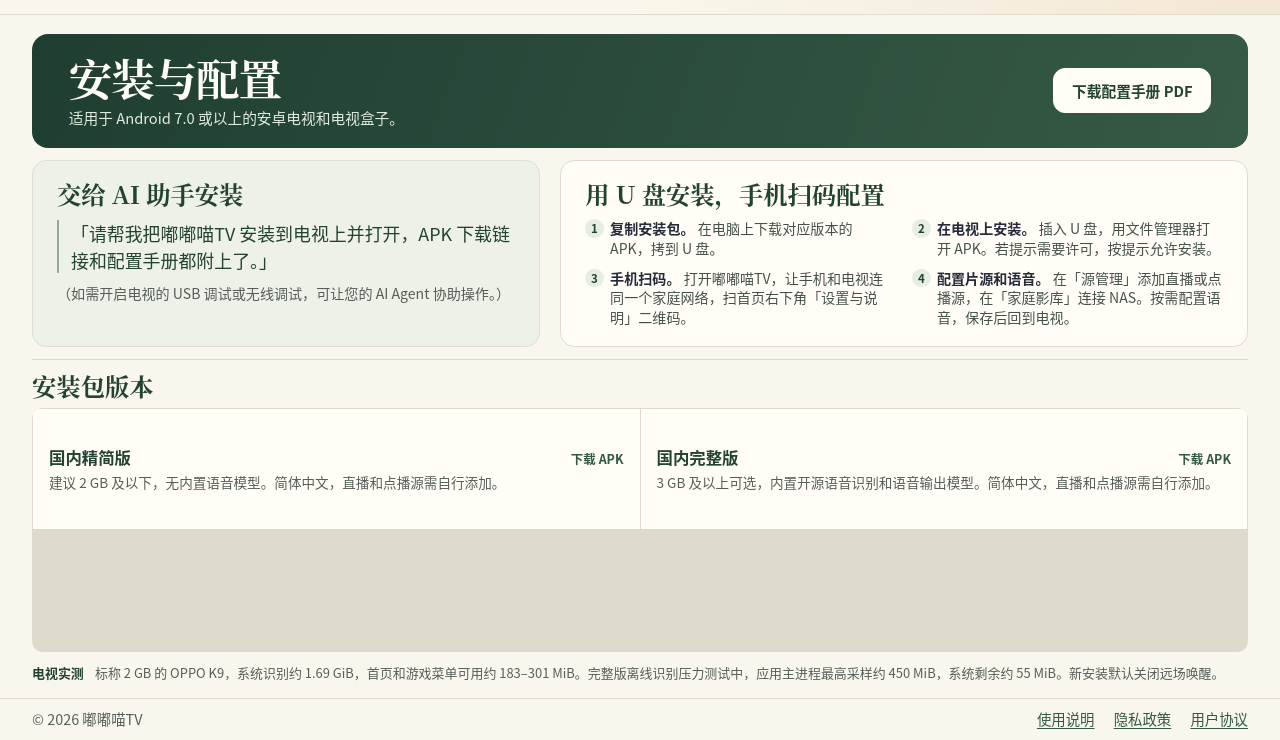
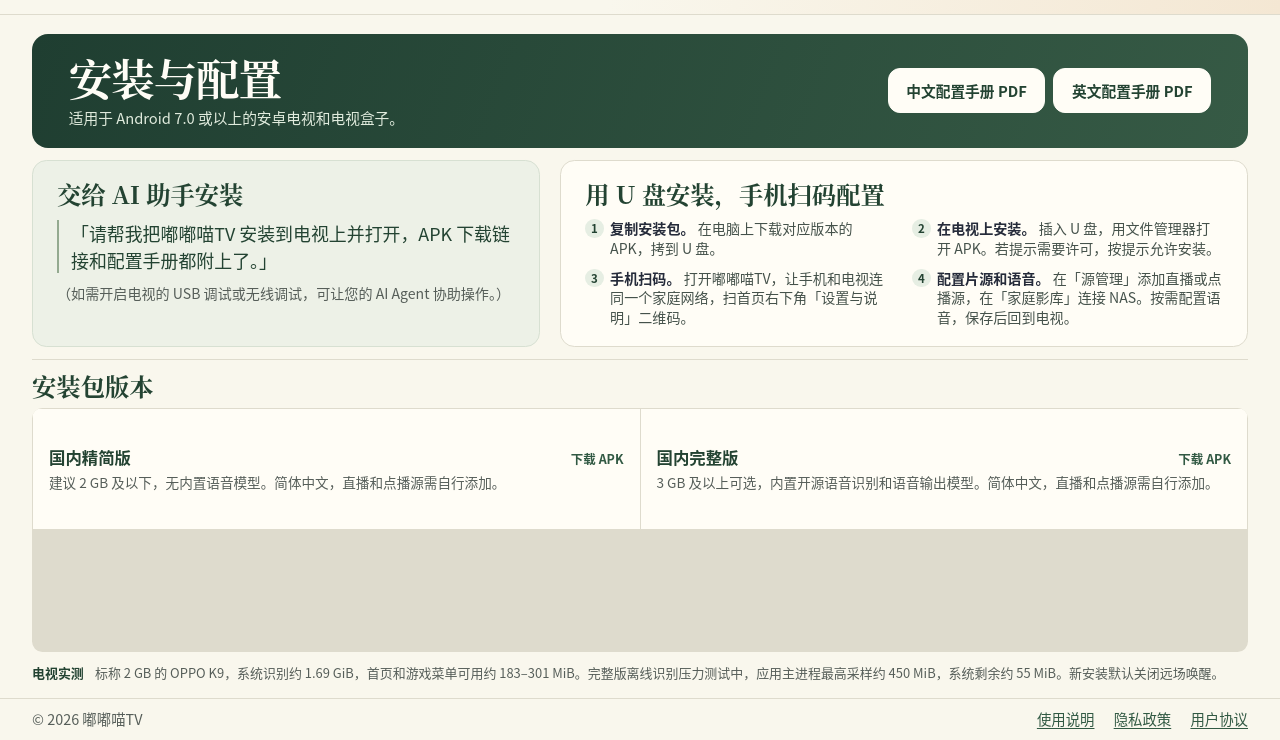
Before and after one commit to newtv-ai/newtv-downloads, a plain HTML site: page setup.html in a window 1280 px wide. Shown: the part 60-800 px from the top of the page. Drawn offline with Linux system fonts and the light colour scheme.

Commit message:
Show both setup guide downloads together

```diff
--- a/css/home.css
+++ b/css/home.css
@@ -211,6 +211,7 @@ html:has(> .detail-page) { scroll-snap-type: none; }
   letter-spacing: -.025em;
 }
 .setup-heading p { margin-top: .35rem; color: #e0ebdd; font-size: .92rem; line-height: 1.4; }
+.setup-manuals { display: flex; flex-wrap: wrap; gap: .5rem; }
 .setup-heading .button {
   flex-shrink: 0;
   border-color: #fffdf6;
--- a/setup.html
+++ b/setup.html
@@ -32,7 +32,10 @@
           <h1 id="setup-title">安装与配置</h1>
           <p>适用于 Android 7.0 或以上的安卓电视和电视盒子。</p>
         </div>
-        <a class="button" href="https://github.com/newtv-ai/newtv-downloads/releases/download/v1.0.0-beta/newtv-setup-guide-zh.pdf">下载配置手册 PDF</a>
+        <div class="setup-manuals">
+          <a class="button" href="https://github.com/newtv-ai/newtv-downloads/releases/download/v1.0.0-beta/newtv-setup-guide-zh.pdf" hreflang="zh-CN">中文配置手册 PDF</a>
+          <a class="button" href="https://github.com/newtv-ai/newtv-downloads/releases/download/v1.0.0-beta/newtv-setup-guide-en.pdf" hreflang="en">英文配置手册 PDF</a>
+        </div>
       </div>
       <section class="setup-paths" aria-label="安装方式">
         <article class="setup-method" id="ai-setup">
```
